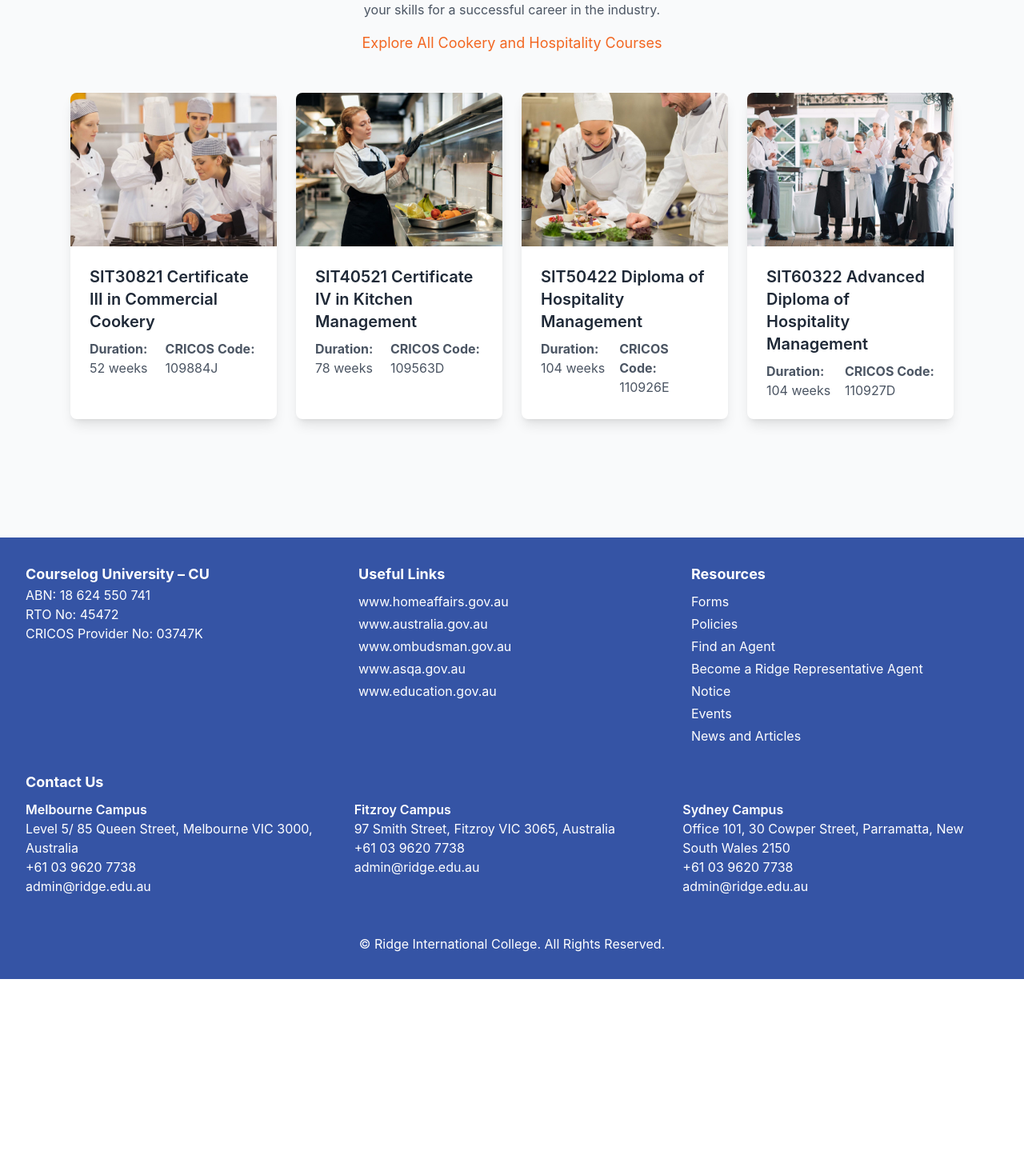
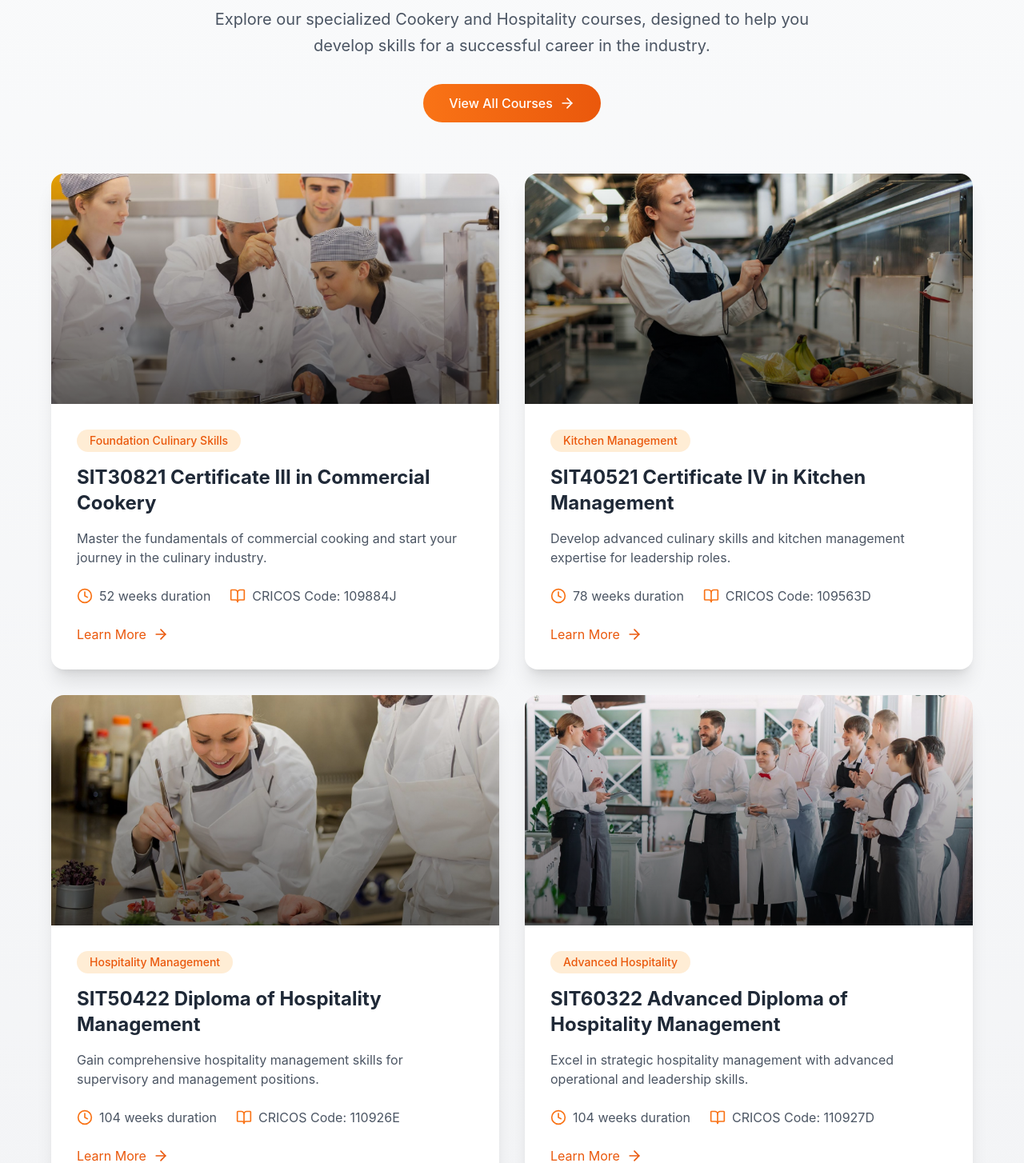
Before and after one commit to sani0010/ridge-website, a React (Create React App) app: page /course/commercial-cookery-hospitality-management in a window 1280 px wide. Shown: the part 216-1670 px from the top of the page at 80% size. Before the commit the page ends 1440 px from the top, so only its background shows below. Built offline with nearby package versions, Linux system fonts and the light colour scheme.

Commit message:
coookery

```diff
--- a/src/pages/CookeryPage.js
+++ b/src/pages/CookeryPage.js
@@ -1,105 +1,217 @@
 import React from 'react';
 import { Link } from 'react-router-dom';
+import { ArrowRight, Clock, BookOpen } from 'lucide-react';
 import CertificateIV from '../assets/CertificateIV.jpg';
 import Cert3Cookery from '../assets/Cert3Cookery.jpg';
 import AdvDip from '../assets/Advhospitality.jpg';
 import DiplomaofHospitality from '../assets/DiplomaofHospitality.jpg';
 
 const CookeryPage = () => (
-  <div className="min-h-screen bg-gray-50">
-    <div className="max-w-6xl mx-auto px-6 py-12">
-      <div className="text-center mb-12">
-        <h2 className="text-4xl font-bold text-[#F26722] mb-4">Cookery and Hospitality Courses</h2>
-        <p className="text-gray-600 max-w-2xl mx-auto">
-          Explore our specialized Cookery and Hospitality courses, designed to help you develop your skills for a successful career in the industry.
+  <div className="min-h-screen bg-gradient-to-b from-gray-50 to-gray-100">
+    <div className="max-w-7xl mx-auto px-4 sm:px-6 lg:px-8 py-16">
+      {/* Hero Section */}
+      <div className="text-center mb-16">
+        <h2 className="text-5xl font-bold bg-gradient-to-r from-orange-500 to-orange-600 bg-clip-text text-transparent mb-6">
+          Cookery and Hospitality Courses
+        </h2>
+        <p className="text-xl text-gray-600 max-w-3xl mx-auto mb-8 leading-relaxed">
+          Explore our specialized Cookery and Hospitality courses, designed to help you develop skills for a successful career in the industry.
         </p>
-        <Link to="/courses" className="text-lg text-[#F26722] hover:underline mt-4 inline-block">
-          Explore All Cookery and Hospitality Courses
+        <Link
+          to="/courses"
+          className="inline-flex items-center gap-2 bg-gradient-to-r from-orange-500 to-orange-600 text-white px-8 py-3 rounded-full font-medium hover:shadow-lg transform hover:-translate-y-1 transition-all duration-300"
+        >
+          View All Courses
+          <ArrowRight className="w-5 h-5" />
         </Link>
       </div>
 
-      <div className="grid md:grid-cols-2 lg:grid-cols-4 gap-6">
-
-        {/* SIT30821 Certificate III in Commercial Cookery */}
+      {/* Course Cards Grid */}
+      <div className="grid md:grid-cols-2 gap-8 max-w-6xl mx-auto">
+        {/* Certificate III in Commercial Cookery */}
         <Link
           to="/course/sit30821-certificate-iii-commercial-cookery"
-          className="bg-white rounded-lg shadow-lg overflow-hidden transition-transform transform hover:scale-105 hover:shadow-xl duration-300"
+          className="group bg-white rounded-2xl shadow-xl overflow-hidden transition-all duration-300 hover:shadow-2xl hover:transform hover:scale-[1.02]"
         >
+          <div className="relative">
+            <div className="h-72 overflow-hidden">
               <img
                 src={Cert3Cookery}
-            alt="SIT30821 Certificate III in Commercial Cookery"
-            className="w-full h-48 object-cover transition-transform duration-500 transform hover:scale-110"
+                alt="Certificate III in Commercial Cookery"
+                className="w-full h-full object-cover transition-transform duration-500 group-hover:scale-110"
               />
-          <div className="p-6">
-            <h3 className="text-xl font-semibold text-gray-800 hover:text-[#F26722] mb-2 transition-all duration-200">
+            </div>
+            <div className="absolute inset-0 bg-gradient-to-t from-black/60 to-transparent" />
+          </div>
+
+          <div className="p-8 relative">
+            <div className="inline-block bg-orange-100 text-orange-600 px-4 py-1 rounded-full text-sm font-medium mb-4">
+              Foundation Culinary Skills
+            </div>
+
+            <h3 className="text-2xl font-bold text-gray-800 mb-4 group-hover:text-orange-500 transition-colors">
               SIT30821 Certificate III in Commercial Cookery
             </h3>
-            <div className="flex justify-between text-gray-600 mt-2">
-              <p><strong>Duration:</strong> 52 weeks</p>
-              <p><strong>CRICOS Code:</strong> 109884J</p>
+
+            <p className="text-gray-600 mb-6">
+              Master the fundamentals of commercial cooking and start your journey in the culinary industry.
+            </p>
+
+            <div className="flex flex-wrap gap-6 text-gray-600">
+              <div className="flex items-center gap-2">
+                <Clock className="w-5 h-5 text-orange-500" />
+                <span>52 weeks duration</span>
+              </div>
+              <div className="flex items-center gap-2">
+                <BookOpen className="w-5 h-5 text-orange-500" />
+                <span>CRICOS Code: 109884J</span>
+              </div>
+            </div>
+
+            <div className="inline-flex items-center gap-2 text-orange-600 mt-6 hover:text-orange-700 transition-all duration-300">
+              Learn More
+              <ArrowRight className="w-5 h-5" />
             </div>
           </div>
         </Link>
 
-        {/* SIT40521 Certificate IV in Kitchen Management */}
+        {/* Certificate IV in Kitchen Management */}
         <Link
           to="/course/sit40521-certificate-iv-kitchen-management"
-          className="bg-white rounded-lg shadow-lg overflow-hidden transition-transform transform hover:scale-105 hover:shadow-xl duration-300"
+          className="group bg-white rounded-2xl shadow-xl overflow-hidden transition-all duration-300 hover:shadow-2xl hover:transform hover:scale-[1.02]"
         >
+          <div className="relative">
+            <div className="h-72 overflow-hidden">
               <img
                 src={CertificateIV}
-            alt="SIT40521 Certificate IV in Kitchen Management"
-            className="w-full h-48 object-cover transition-transform duration-500 transform hover:scale-110"
+                alt="Certificate IV in Kitchen Management"
+                className="w-full h-full object-cover transition-transform duration-500 group-hover:scale-110"
               />
-          <div className="p-6">
-            <h3 className="text-xl font-semibold text-gray-800 hover:text-[#F26722] mb-2 transition-all duration-200">
+            </div>
+            <div className="absolute inset-0 bg-gradient-to-t from-black/60 to-transparent" />
+          </div>
+
+          <div className="p-8 relative">
+            <div className="inline-block bg-orange-100 text-orange-600 px-4 py-1 rounded-full text-sm font-medium mb-4">
+              Kitchen Management
+            </div>
+
+            <h3 className="text-2xl font-bold text-gray-800 mb-4 group-hover:text-orange-500 transition-colors">
               SIT40521 Certificate IV in Kitchen Management
             </h3>
-            <div className="flex justify-between text-gray-600 mt-2">
-              <p><strong>Duration:</strong> 78 weeks</p>
-              <p><strong>CRICOS Code:</strong> 109563D</p>
+
+            <p className="text-gray-600 mb-6">
+              Develop advanced culinary skills and kitchen management expertise for leadership roles.
+            </p>
+
+            <div className="flex flex-wrap gap-6 text-gray-600">
+              <div className="flex items-center gap-2">
+                <Clock className="w-5 h-5 text-orange-500" />
+                <span>78 weeks duration</span>
+              </div>
+              <div className="flex items-center gap-2">
+                <BookOpen className="w-5 h-5 text-orange-500" />
+                <span>CRICOS Code: 109563D</span>
+              </div>
+            </div>
+
+            <div className="inline-flex items-center gap-2 text-orange-600 mt-6 hover:text-orange-700 transition-all duration-300">
+              Learn More
+              <ArrowRight className="w-5 h-5" />
             </div>
           </div>
         </Link>
 
-        {/* SIT50422 Diploma of Hospitality Management */}
+        {/* Diploma of Hospitality Management */}
         <Link
           to="/course/sit50422-diploma-hospitality-management"
-          className="bg-white rounded-lg shadow-lg overflow-hidden transition-transform transform hover:scale-105 hover:shadow-xl duration-300"
+          className="group bg-white rounded-2xl shadow-xl overflow-hidden transition-all duration-300 hover:shadow-2xl hover:transform hover:scale-[1.02]"
         >
+          <div className="relative">
+            <div className="h-72 overflow-hidden">
               <img
                 src={DiplomaofHospitality}
-            alt="SIT50422 Diploma of Hospitality Management"
-            className="w-full h-48 object-cover transition-transform duration-500 transform hover:scale-110"
+                alt="Diploma of Hospitality Management"
+                className="w-full h-full object-cover transition-transform duration-500 group-hover:scale-110"
               />
-          <div className="p-6">
-            <h3 className="text-xl font-semibold text-gray-800 hover:text-[#F26722] mb-2 transition-all duration-200">
+            </div>
+            <div className="absolute inset-0 bg-gradient-to-t from-black/60 to-transparent" />
+          </div>
+
+          <div className="p-8 relative">
+            <div className="inline-block bg-orange-100 text-orange-600 px-4 py-1 rounded-full text-sm font-medium mb-4">
+              Hospitality Management
+            </div>
+
+            <h3 className="text-2xl font-bold text-gray-800 mb-4 group-hover:text-orange-500 transition-colors">
               SIT50422 Diploma of Hospitality Management
             </h3>
-            <div className="flex justify-between text-gray-600 mt-2">
-              <p><strong>Duration:</strong> 104 weeks</p>
-              <p><strong>CRICOS Code:</strong> 110926E</p>
+
+            <p className="text-gray-600 mb-6">
+              Gain comprehensive hospitality management skills for supervisory and management positions.
+            </p>
+
+            <div className="flex flex-wrap gap-6 text-gray-600">
+              <div className="flex items-center gap-2">
+                <Clock className="w-5 h-5 text-orange-500" />
+                <span>104 weeks duration</span>
+              </div>
+              <div className="flex items-center gap-2">
+                <BookOpen className="w-5 h-5 text-orange-500" />
+                <span>CRICOS Code: 110926E</span>
+              </div>
+            </div>
+
+            <div className="inline-flex items-center gap-2 text-orange-600 mt-6 hover:text-orange-700 transition-all duration-300">
+              Learn More
+              <ArrowRight className="w-5 h-5" />
             </div>
           </div>
         </Link>
 
-        {/* SIT60322 Advanced Diploma of Hospitality Management */}
+        {/* Advanced Diploma of Hospitality Management */}
         <Link
           to="/course/sit60322-advanced-diploma-hospitality-management"
-          className="bg-white rounded-lg shadow-lg overflow-hidden transition-transform transform hover:scale-105 hover:shadow-xl duration-300"
+          className="group bg-white rounded-2xl shadow-xl overflow-hidden transition-all duration-300 hover:shadow-2xl hover:transform hover:scale-[1.02]"
         >
+          <div className="relative">
+            <div className="h-72 overflow-hidden">
               <img
                 src={AdvDip}
-            alt="SIT60322 Advanced Diploma of Hospitality Management"
-            className="w-full h-48 object-cover transition-transform duration-500 transform hover:scale-110"
+                alt="Advanced Diploma of Hospitality Management"
+                className="w-full h-full object-cover transition-transform duration-500 group-hover:scale-110"
               />
-          <div className="p-6">
-            <h3 className="text-xl font-semibold text-gray-800 hover:text-[#F26722] mb-2 transition-all duration-200">
+            </div>
+            <div className="absolute inset-0 bg-gradient-to-t from-black/60 to-transparent" />
+          </div>
+
+          <div className="p-8 relative">
+            <div className="inline-block bg-orange-100 text-orange-600 px-4 py-1 rounded-full text-sm font-medium mb-4">
+              Advanced Hospitality
+            </div>
+
+            <h3 className="text-2xl font-bold text-gray-800 mb-4 group-hover:text-orange-500 transition-colors">
               SIT60322 Advanced Diploma of Hospitality Management
             </h3>
-            <div className="flex justify-between text-gray-600 mt-2">
-              <p><strong>Duration:</strong> 104 weeks</p>
-              <p><strong>CRICOS Code:</strong> 110927D</p>
+
+            <p className="text-gray-600 mb-6">
+              Excel in strategic hospitality management with advanced operational and leadership skills.
+            </p>
+
+            <div className="flex flex-wrap gap-6 text-gray-600">
+              <div className="flex items-center gap-2">
+                <Clock className="w-5 h-5 text-orange-500" />
+                <span>104 weeks duration</span>
+              </div>
+              <div className="flex items-center gap-2">
+                <BookOpen className="w-5 h-5 text-orange-500" />
+                <span>CRICOS Code: 110927D</span>
+              </div>
+            </div>
+
+            <div className="inline-flex items-center gap-2 text-orange-600 mt-6 hover:text-orange-700 transition-all duration-300">
+              Learn More
+              <ArrowRight className="w-5 h-5" />
             </div>
           </div>
         </Link>
--- a/src/pages/ITCoursesPage.js
+++ b/src/pages/ITCoursesPage.js
@@ -19,7 +19,7 @@ const ITCoursesPage = () => (
           to="/courses"
           className="inline-flex items-center gap-2 bg-gradient-to-r from-orange-500 to-orange-600 text-white px-8 py-3 rounded-full font-medium hover:shadow-lg transform hover:-translate-y-1 transition-all duration-300"
         >
-          View All IT Courses
+          View All Courses
           <ArrowRight className="w-5 h-5" />
         </Link>
       </div>
@@ -62,7 +62,8 @@ const ITCoursesPage = () => (
               </div>
               <div className="flex items-center gap-2">
                 <BookOpen className="w-5 h-5 text-orange-500" />
-                <span>$300 per week</span>
+                <span> CRICOS Code:
+                108709K</span>
               </div>
             </div>
 
@@ -79,7 +80,7 @@ const ITCoursesPage = () => (
 
         {/* ICT60220 Advanced Diploma of Information Technology */}
         <Link
-          to="/course/ict60220-advanced-diploma-information-technology"
+          to="/course/ict60220-advanced-diploma-of-information-technology"
           className="group bg-white rounded-2xl shadow-xl overflow-hidden transition-all duration-300 hover:shadow-2xl hover:transform hover:scale-[1.02]"
         >
           <div className="relative">
@@ -109,17 +110,18 @@ const ITCoursesPage = () => (
             <div className="flex flex-wrap gap-6 text-gray-600">
               <div className="flex items-center gap-2">
                 <Clock className="w-5 h-5 text-orange-500" />
-                <span>78 weeks duration</span>
+                <span>52 weeks duration</span>
               </div>
               <div className="flex items-center gap-2">
                 <BookOpen className="w-5 h-5 text-orange-500" />
-                <span>$350 per week</span>
+                <span>CRICOS Code:
+                108710F</span>
               </div>
             </div>
 
             {/* Learn More Button */}
             <Link
-              to="/course/ict60220-advanced-diploma-information-technology"
+              to="/course/ict60220-advanced-diploma-of-information-technology"
               className="inline-flex items-center gap-2 text-orange-600 mt-6 hover:text-orange-700 transition-all duration-300"
             >
               Learn More
```
Lines whose indentation alone changed are shown as unchanged.
